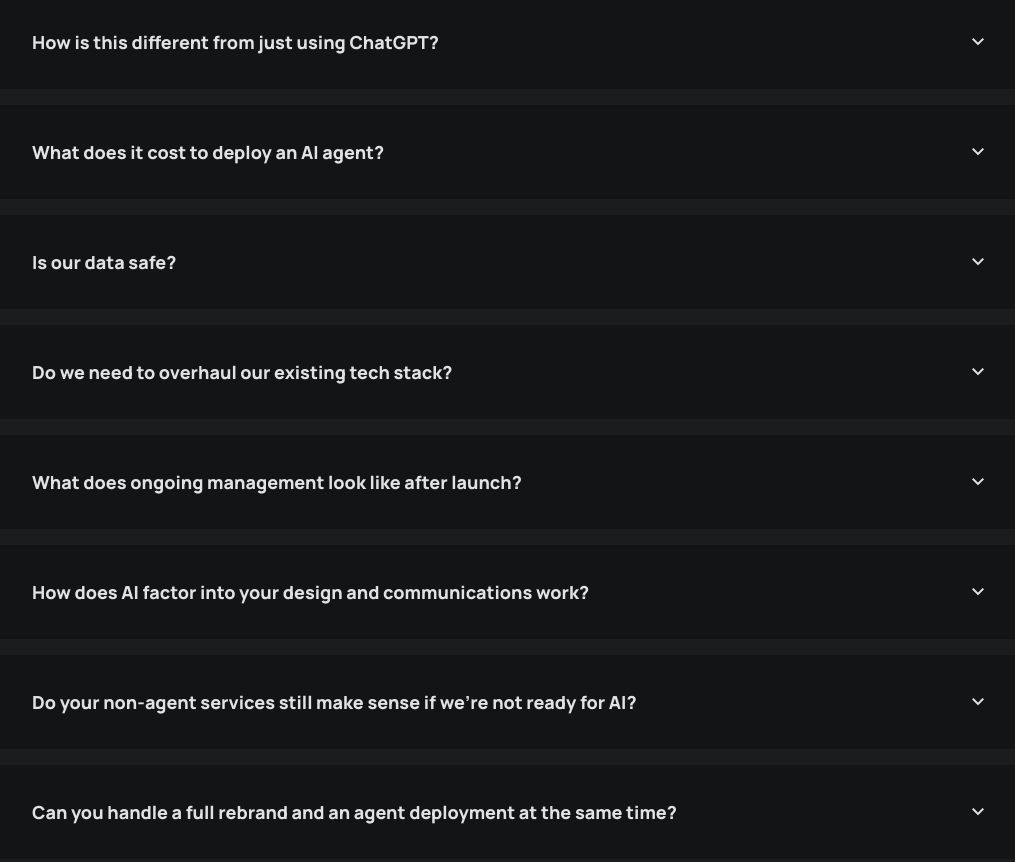
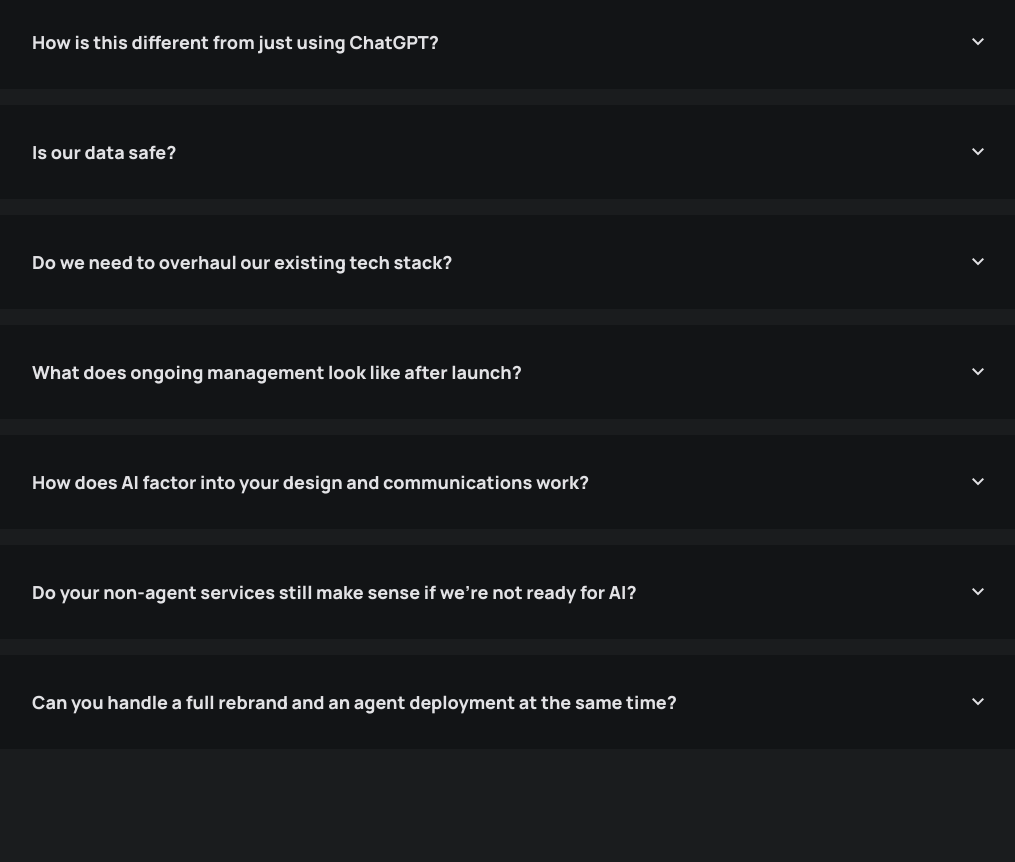
Before and after one commit to Raconteur-Creative/rc-site-redesign, a SvelteKit app: page / in a window 1280 px wide. Shown: the part 4700-5562 px from the top of the page, without its empty margins (129-1144 px from the left). Built offline with nearby package versions, Linux system fonts and the light colour scheme.

Commit message:
Remove pricing FAQ question (#5)

```diff
--- a/src/routes/+page.svelte
+++ b/src/routes/+page.svelte
@@ -431,13 +431,6 @@
 				</details>
 				<details class="group bg-surface p-8 cursor-pointer border border-transparent hover:border-outline-variant/30 transition-all">
 					<summary class="flex justify-between items-center font-bold text-lg text-on-surface list-none">
-						What does it cost to deploy an AI agent?
-						<span class="material-symbols-outlined transition-transform group-open:rotate-180">expand_more</span>
-					</summary>
-					<p class="mt-6 text-on-surface-variant font-light leading-relaxed max-w-3xl">Every engagement is scoped individually, but most agent deployments start in the range of [X]. We also offer ongoing management retainers for organizations that want continuous optimization without an in-house technical team.</p>
-				</details>
-				<details class="group bg-surface p-8 cursor-pointer border border-transparent hover:border-outline-variant/30 transition-all">
-					<summary class="flex justify-between items-center font-bold text-lg text-on-surface list-none">
 						Is our data safe?
 						<span class="material-symbols-outlined transition-transform group-open:rotate-180">expand_more</span>
 					</summary>
```
